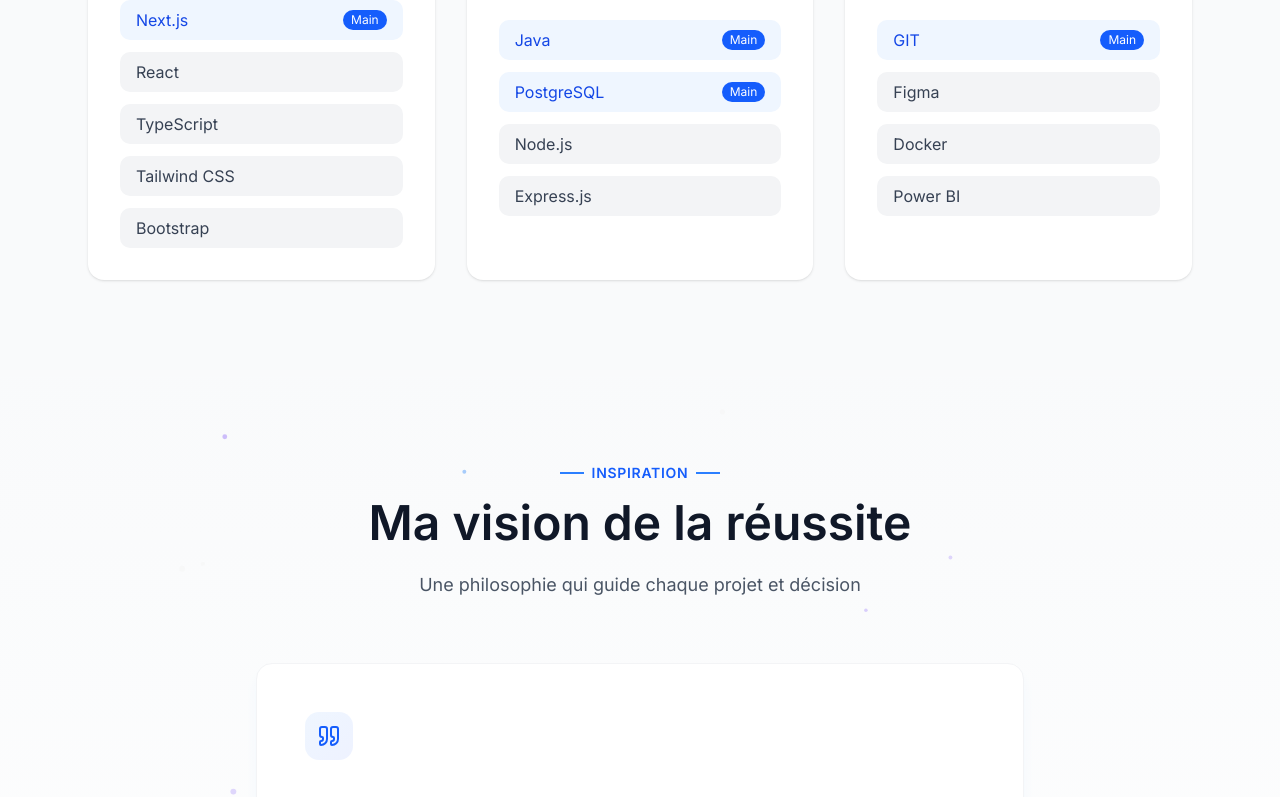
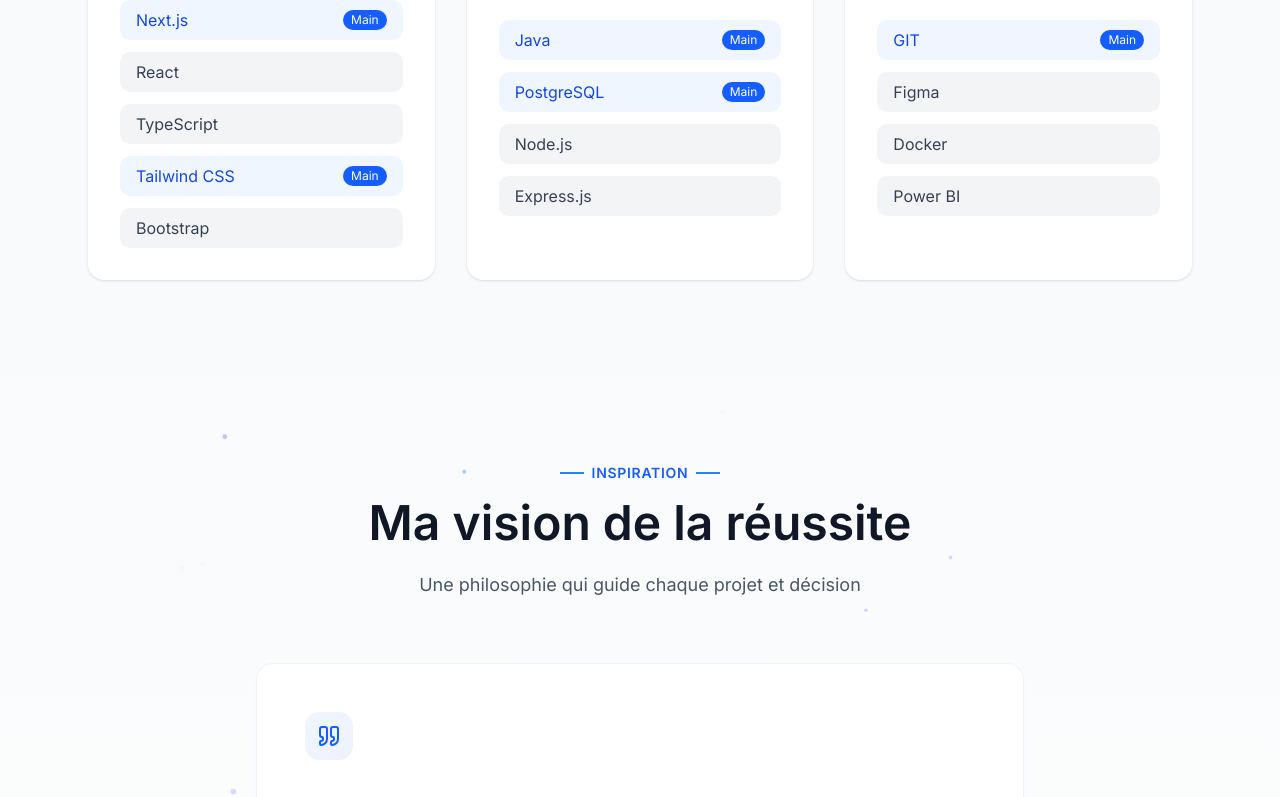
Before and after one commit to RYJramefison/Portfolio, a Next.js app: page / in a window 1280 px wide. Shown: the part 3257-4054 px from the top of the page. Built offline with nearby package versions, Linux system fonts and the light colour scheme; no server answers.

Commit message:
feat(skills): smooth left-to-right wipe animation with centered icon reveal

```diff
--- a/app/globals.css
+++ b/app/globals.css
@@ -9,6 +9,28 @@
   font-weight: 400;
   font-style: normal;
 }
+@keyframes slideTextOut {
+  0% {
+    transform: translateX(0);
+    opacity: 1;
+  }
+  100% {
+    transform: translateX(24px);
+    opacity: 0;
+  }
+}
+
+@keyframes slideIconIn {
+  0% {
+    transform: translateX(-24px) scale(0.8);
+    opacity: 0;
+  }
+  100% {
+    transform: translateX(0) scale(1);
+    opacity: 1;
+  }
+}
+
 @theme inline {
   --color-background: var(--background);
   --color-foreground: var(--foreground);
--- a/app/i18n/translations.ts
+++ b/app/i18n/translations.ts
@@ -43,30 +43,36 @@ export const translations = {
               icon: "/icons/next-js.png",
               color: "17,24,39",
               primary: true,
+              documentation: "https://nextjs.org/docs",
             },
             {
               name: "React",
               icon: "/icons/react-js.png",
               color: "59,130,246",
               primary: false,
+              documentation: "https://react.dev/",
             },
             {
               name: "TypeScript",
               icon: "/icons/typescript.png",
               color: "37,99,235",
               primary: false,
+              documentation: "https://www.typescriptlang.org/docs/",
             },
             {
               name: "Tailwind CSS",
               icon: "/icons/tailwind.png",
               color: "14,165,233",
-              primary: false,
+              primary: true,
+              documentation: "https://tailwindcss.com/docs",
             },
             {
               name: "Bootstrap",
               icon: "/icons/bootstrap.png",
               color: "124,58,237",
               primary: false,
+              documentation:
+                "https://getbootstrap.com/docs/5.3/getting-started/introduction/",
             },
           ],
         },
@@ -81,24 +87,28 @@ export const translations = {
               icon: "/icons/java.png",
               color: "234,67,53",
               primary: true,
+              documentation: "https://docs.oracle.com/en/java/",
             },
             {
               name: "PostgreSQL",
               icon: "/icons/postgresql.png",
               color: "51,103,145",
               primary: true,
+              documentation: "https://www.postgresql.org/docs/",
             },
             {
               name: "Node.js",
               icon: "/icons/node-js.png",
               color: "34,197,94",
               primary: false,
+              documentation: "https://nodejs.org/en/docs/",
             },
             {
               name: "Express.js",
               icon: "/icons/express.png",
               color: "107,114,128",
               primary: false,
+              documentation: "https://expressjs.com/en/starter/installing.html",
             },
           ],
         },
@@ -113,24 +123,30 @@ export const translations = {
               icon: "/icons/git.png",
               color: "239,68,68",
               primary: true,
+              documentation: "https://git-scm.com/doc",
             },
             {
               name: "Figma",
               icon: "/icons/figma.png",
               color: "168,85,247",
               primary: false,
+              documentation:
+                "https://help.figma.com/hc/en-us/articles/360040514373-Getting-started-with-Figma",
             },
             {
               name: "Docker",
               icon: "/icons/docker.png",
               color: "14,165,233",
               primary: false,
+              documentation: "https://docs.docker.com/get-started/",
             },
             {
               name: "Power BI",
               icon: "/icons/powerbi.png",
               color: "234,179,8",
               primary: false,
+              documentation:
+                "https://learn.microsoft.com/en-us/power-bi/fundamentals/power-bi-overview",
             },
           ],
         },
@@ -320,30 +336,36 @@ export const translations = {
               icon: "/icons/next-js.png",
               color: "17,24,39",
               primary: true,
+              documentation: "https://nextjs.org/docs",
             },
             {
               name: "React",
               icon: "/icons/react-js.png",
               color: "59,130,246",
               primary: false,
+              documentation: "https://react.dev/",
             },
             {
               name: "TypeScript",
               icon: "/icons/typescript.png",
               color: "37,99,235",
               primary: false,
+              documentation: "https://www.typescriptlang.org/docs/",
             },
             {
               name: "Tailwind CSS",
               icon: "/icons/tailwind.png",
               color: "14,165,233",
-              primary: false,
+              primary: true,
+              documentation: "https://tailwindcss.com/docs",
             },
             {
               name: "Bootstrap",
               icon: "/icons/bootstrap.png",
               color: "124,58,237",
               primary: false,
+              documentation:
+                "https://getbootstrap.com/docs/5.3/getting-started/introduction/",
             },
           ],
         },
@@ -358,24 +380,28 @@ export const translations = {
               icon: "/icons/java.png",
               color: "234,67,53",
               primary: true,
+              documentation: "https://docs.oracle.com/en/java/",
             },
             {
               name: "PostgreSQL",
               icon: "/icons/postgresql.png",
               color: "51,103,145",
               primary: true,
+              documentation: "https://www.postgresql.org/docs/",
             },
             {
               name: "Node.js",
               icon: "/icons/node-js.png",
               color: "34,197,94",
               primary: false,
+              documentation: "https://nodejs.org/en/docs/",
             },
             {
               name: "Express.js",
               icon: "/icons/express.png",
               color: "107,114,128",
               primary: false,
+              documentation: "https://expressjs.com/en/starter/installing.html",
             },
           ],
         },
@@ -390,24 +416,30 @@ export const translations = {
               icon: "/icons/git.png",
               color: "239,68,68",
               primary: true,
+              documentation: "https://git-scm.com/doc",
             },
             {
               name: "Figma",
               icon: "/icons/figma.png",
               color: "168,85,247",
               primary: false,
+              documentation:
+                "https://help.figma.com/hc/en-us/articles/360040514373-Getting-started-with-Figma",
             },
             {
               name: "Docker",
               icon: "/icons/docker.png",
               color: "14,165,233",
               primary: false,
+              documentation: "https://docs.docker.com/get-started/",
             },
             {
               name: "Power BI",
               icon: "/icons/powerbi.png",
               color: "234,179,8",
               primary: false,
+              documentation:
+                "https://learn.microsoft.com/en-us/power-bi/fundamentals/power-bi-overview",
             },
           ],
         },
--- a/components/sections/SkillsSection.tsx
+++ b/components/sections/SkillsSection.tsx
@@ -101,21 +101,33 @@ export default function SkillsSection() {
                     </span>
                     <span
   className="
-                        relative z-10
-                        transition-all duration-300
-                        group-hover:opacity-0 group-hover:-translate-y-1
+    relative z-10 block
+    transition-all duration-500 ease-out
+    group-hover:opacity-0
+    group-hover:translate-x-1
   "
 >
   {skill.name}
 </span>
+
 <span
   className="
-                        absolute left-1/2 -translate-x-1/2
-                        opacity-0 scale-75
-                        transition-all duration-300
-                        group-hover:opacity-100 group-hover:scale-110
-                        z-10
+    absolute inset-0 z-10
+    origin-left
+    scale-x-0
+    group-hover:scale-x-100
+    transition-transform duration-500 ease-[cubic-bezier(0.4,0,0.2,1)]
+    bg-[rgba(var(--skill-color),0.12)]
+  "
+/>
+
+
+
+<span
+  className="
+    absolute inset-0 z-20
     flex items-center justify-center
+    pointer-events-none
   "
 >
   <Image
@@ -125,10 +137,21 @@ export default function SkillsSection() {
     height={22}
     className="
       object-contain
+      opacity-0
+      scale-90
+      group-hover:opacity-100
+      group-hover:scale-110
+      transition-all duration-300 ease-out delay-150
       drop-shadow-[0_0_10px_rgba(var(--skill-color),0.8)]
     "
   />
 </span>
+
+
+
+
+
+
                     {skill.primary && (
                       <span
                         className="
```
Lines whose indentation alone changed are shown as unchanged.
